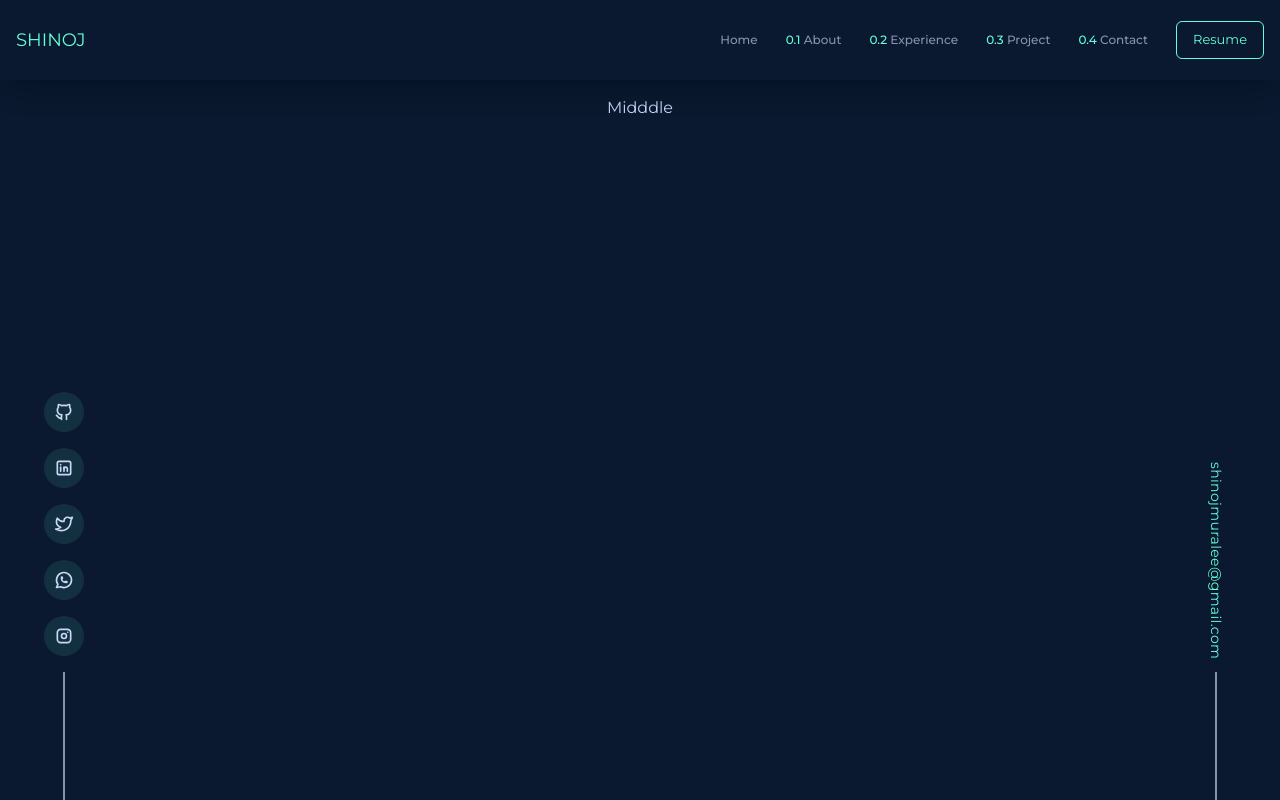
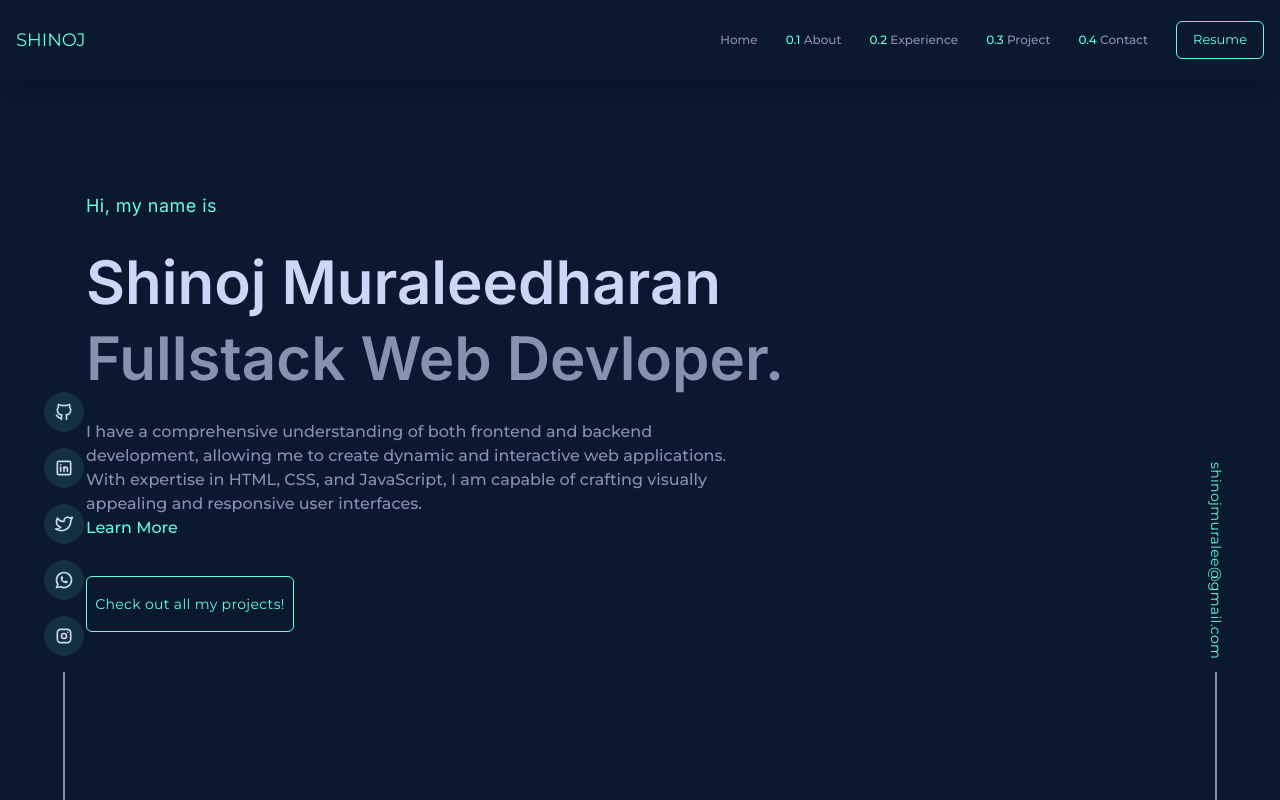
Before and after one commit to shinoj-exe/personal, a Next.js app: page / in a window 1280 px wide. Built offline with nearby package versions, Linux system fonts and the light colour scheme.

Commit message:
landing page

```diff
--- /dev/null
+++ b/components/Banner.tsx
@@ -0,0 +1,30 @@
+import React from 'react'
+import { motion } from 'framer-motion'
+
+
+const Banner = () => {
+  return (
+    <section id='home' className="max-w-contentContainer mx-auto py-10 mdl : py-24 flex flex-col gap-4 lgl : gap-8 mdl : px-10 xl : px-4">
+        <motion.h3 initial={{y : 10, opacity : 0 }} animate={{ y : 0, opacity : 1 }} transition={{ duration : 0.5, delay : 0.6}} className="text-lg font-titleFont tracking-wide text-textGreen" >Hi, my name is</motion.h3>
+        <motion.h1 initial={{y : 10, opacity : 0 }} animate={{ y : 0, opacity : 1 }} transition={{ duration : 0.5, delay : 0.7}} className="text-4x1 lgl : text-6xl font-titleFont font-semibold flex flex-col">Shinoj Muraleedharan <span className="text-textDark mt-2 lgl : mt-4"> Fullstack Web Devloper.</span> </motion.h1>
+        <motion.p initial={{y : 10, opacity : 0 }} animate={{ y : 0, opacity : 1 }} transition={{ duration : 0.5, delay : 0.8}} className="text-base md : max-w-[650px] text-textDark font-medium">
+            {" "}
+             I have a comprehensive understanding of both frontend and backend development, allowing me to create dynamic and interactive web applications. With expertise in HTML, CSS, and JavaScript, I am capable of crafting visually appealing and responsive user interfaces.
+            {/* I am a 20-year-old computer science engineering student in my third year at the College of Engineering Trivandrum. I am a full stack web developer with a particular focus on front-end development.
+            I am passionate about programming and enjoy using my skills to build innovative and functional websites and web applications. I have experience working with several programming languages, including C, C++, JavaScript, and Python. */}
+            {" "}
+            <br></br>
+            <a href="#about"><span className='text-textGreen inline-flex relative cursor-pointer h-7 overflow-x-hidden group'>Learn More <span className="absolute w-full h-[1px] bg-textGreen left-0 bottom-1 -translate-x-[110%] group-hover:translate-x-0 transition-transform duration-500"></span></span></a>
+        </motion.p>
+        <motion.button initial={{y : 10, opacity : 0 }} animate={{ y : 0, opacity : 1 }} transition={{ duration : 0.5, delay : 0.9}} className= "w-52 h-14 text-sm font-titlefont border border-textGreen rounded-md text-textGreen tracking-wide hover:bg-hoverColor duration-300"><a target='_blank' href="https://github.com/shinoj-exe?tab=repositories"> Check out all my projects!</a></motion.button>
+        {/* <motion.p initial={{y : 10, opacity : 0 }} animate={{ y : 0, opacity : 1 }} transition={{ duration : 0.5, delay : 0.8}} className="text-base md : max-w-[650px] text-textDark font-medium">
+            {" "}
+            I am also a Blockchain Developer who is fascinated by the potential applications of blockchain and am excited to learn more about this field.
+            In the future, I hope to work in a dynamic and challenging environment where I can contribute my skills to create cutting-edge technology solutions.
+            {" "}
+        </motion.p> */}
+    </section>
+  )
+}
+
+export default Banner
--- a/pages/index.tsx
+++ b/pages/index.tsx
@@ -5,6 +5,7 @@ import Head from 'next/head'
 import LeftSide from '@/components/LeftSide'
 import RightSide from '@/components/RightSide'
 import { motion } from 'framer-motion'
+import Banner from '@/components/Banner'
 
 
 const inter = Inter({ subsets: ['latin'] })
@@ -20,7 +21,7 @@ export default function Home() {
       <Navbar/>
       <div className="w-full h-[88vh] xl:flex items-center gap-20 justify-between">
         <motion.div initial={{ opacity:0}}  animate={{ opacity : 1 }} transition={{ delay : 1.5}} className='hidden xl:inline-flex w-32 h-full fixed left-0 bottom-0'><LeftSide/></motion.div>
-        <div className="h-[88vh] mx-auto p-4">Midddle</div>
+        <div className="h-[88vh] w-full mx-auto p-4"><Banner/></div>
         <motion.div initial={{ opacity:0}}  animate={{ opacity : 1 }} transition={{ delay : 1.5}} className='hidden xl:inline-flex w-32 h-full fixed right-0 bottom-0'><RightSide/></motion.div>
       </div>
     </main>
```
